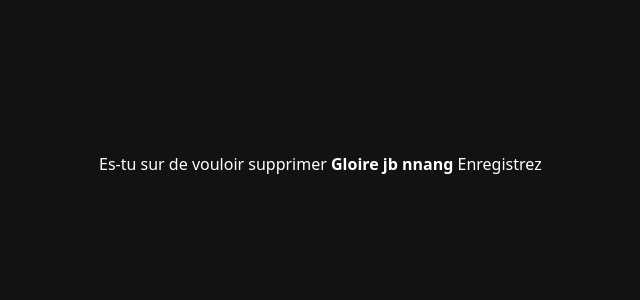
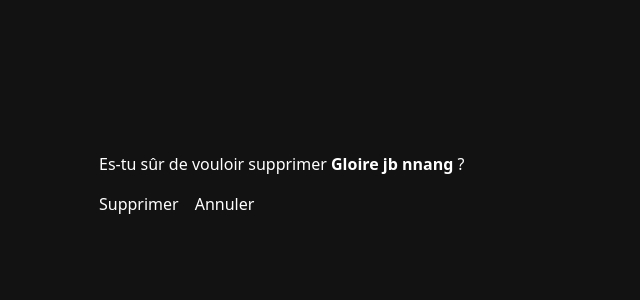
Before and after one commit to nnangassejb10/employe_project, a Django app: page /supprimer/1 in a window 1280 px wide. Shown: the top 300 px of the page, without its empty margins (181-821 px from the left). Run offline with Django 5.2, Linux system fonts and the light colour scheme; data comes from the database, SQL or seed files in the repository; both versions use the stored data as it was after the commit; some libraries are stand-ins or nearby versions.

Commit message:
ajout d'un fichier

```diff
--- a/employe/templates/employe/confirmation_suppression.html
+++ b/employe/templates/employe/confirmation_suppression.html
@@ -1,12 +1,13 @@
 {% extends "employe/base.html" %}
 
+{% block content %}
+<form method="POST" class="space-y-4">
+    <p>Es-tu sûr de vouloir supprimer <strong>{{ employe.nom }}</strong> ?</p>
+    {% csrf_token %}
 
-<!--voici le body en dessous-->
-
-  {% block content %}
-    <form method="POST" class="space-y-4">
-        <span>Es-tu sur de vouloir supprimer <strong>{{employe.nom}}</strong></span>
-        {% csrf_token %}
-        <button type="submit" class="btn btn-primary">Enregistrez</button>
-    </form>
-    {% endblock %}
+    <div class="flex items-center gap-4">
+        <button type="submit" class="btn btn-error">Supprimer</button>
+        <a href="{% url 'liste_employes' %}" class="btn btn-neutral">Annuler</a>
+    </div>
+</form>
+{% endblock %}
--- a/employe/templates/employe/list.html
+++ b/employe/templates/employe/list.html
@@ -23,8 +23,8 @@
                 </div>
                 <div class="space-x-2">
 
-                    <a href="{% url 'modifier_employe' emp.id %}" class="btn btn-primary btn-sm">Modifier</a>
-                    <a href="{% url 'supprimer_employe' emp.id %}" class="btn btn-primary btn-soft  btn-sm">Supprimer</a>
+                    <a href="{% url 'modifier_employe' emp.id %}" class="btn btn-info btn-soft btn-sm">Modifier</a>
+                    <a href="{% url 'supprimer_employe' emp.id %}" class="btn btn-error btn-soft  btn-sm">Supprimer</a>
 
                 </div> <!--44:52 video-->
             </div>
```
Also changed, not shown: db.sqlite3.
